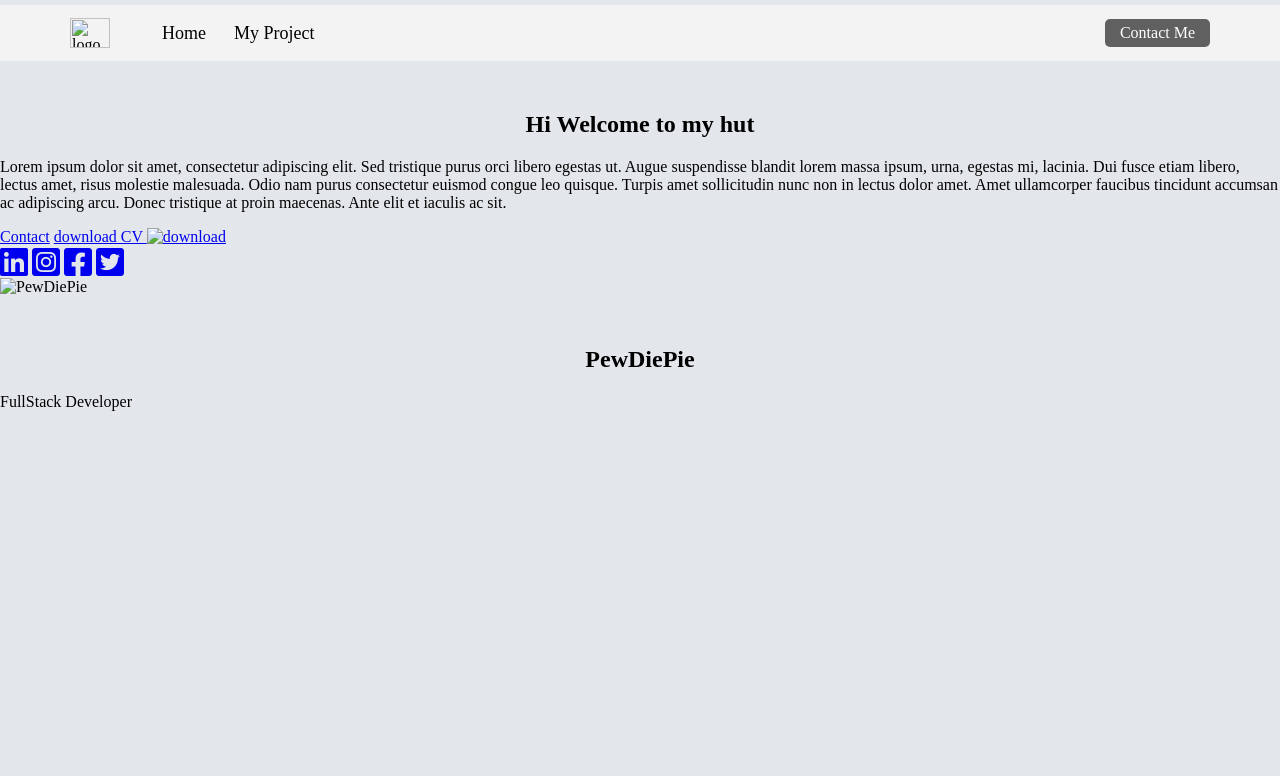
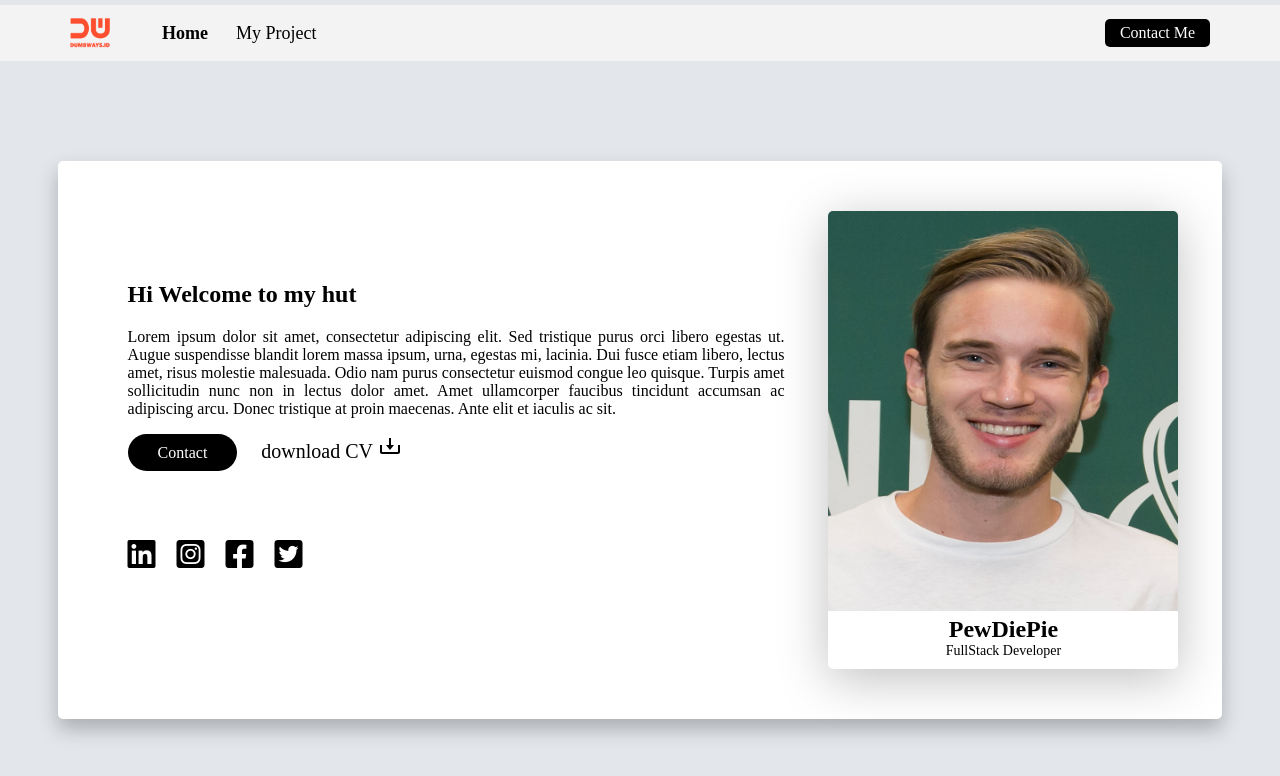
Before and after one commit to justianromuel/day-2, a plain HTML site: page index.html in a window 1280 px wide. Drawn offline with Linux system fonts and the light colour scheme; files that its build step writes are made by us from their sources.

Commit message:
benerin link dan indentasi

```diff
--- a/index.html
+++ b/index.html
@@ -1,8 +1,8 @@
 <html>
 
 <head>
-    <title>Navbar dan Layouting</title>
-    <link rel="stylesheet" href="style.css">
+    <title>Day 2 - Navbar and Layouting</title>
+    <link rel="stylesheet" href="Navbar and Layouting/style.css">
     <link rel="stylesheet" href="https://cdnjs.cloudflare.com/ajax/libs/font-awesome/6.1.0/css/all.min.css"
         integrity="sha512-10/jx2EXwxxWqCLX/hHth/vu2KY3jCF70dCQB8TSgNjbCVAC/8vai53GfMDrO2Emgwccf2pJqxct9ehpzG+MTw=="
         crossorigin="anonymous" referrerpolicy="no-referrer" />
@@ -12,7 +12,7 @@
 
     <nav>
         <div class="nav-left">
-            <img src="assets/logo-dumbways.png" alt="logo">
+            <img src="Navbar and Layouting/assets/logo-dumbways.png" alt="logo">
             <ul>
                 <li class="home">
                     <a href="index.html">Home</a>
@@ -24,7 +24,7 @@
         </div>
 
         <div class="nav-right">
-            <a href="../Contact Form/contact.html">Contact Me</a>
+            <a href="contact.html">Contact Me</a>
         </div>
     </nav>
 
@@ -49,7 +49,8 @@
 
                 <a href="gmail.com" class="contact">Contact</a>
 
-                <a href="#" class="cv">download CV <img src="assets/download-icon.svg" alt="download"> </a>
+                <a href="#" class="cv">download CV <img src="Navbar and Layouting/assets/download-icon.svg"
+                        alt="download"> </a>
 
                 <!-- Logo -->
                 <div class="logo">
@@ -63,7 +64,7 @@
             <div class="section-right">
                 <!-- Card -->
                 <div class="card">
-                    <img src="assets/PewDiePie.jpg" alt="PewDiePie">
+                    <img src="Navbar and Layouting/assets/PewDiePie.jpg" alt="PewDiePie">
                     <h1>PewDiePie</h1>
                     <p>FullStack Developer</p>
                 </div>
```
Also changed, not shown: contact.html (+3 -3 lines).
